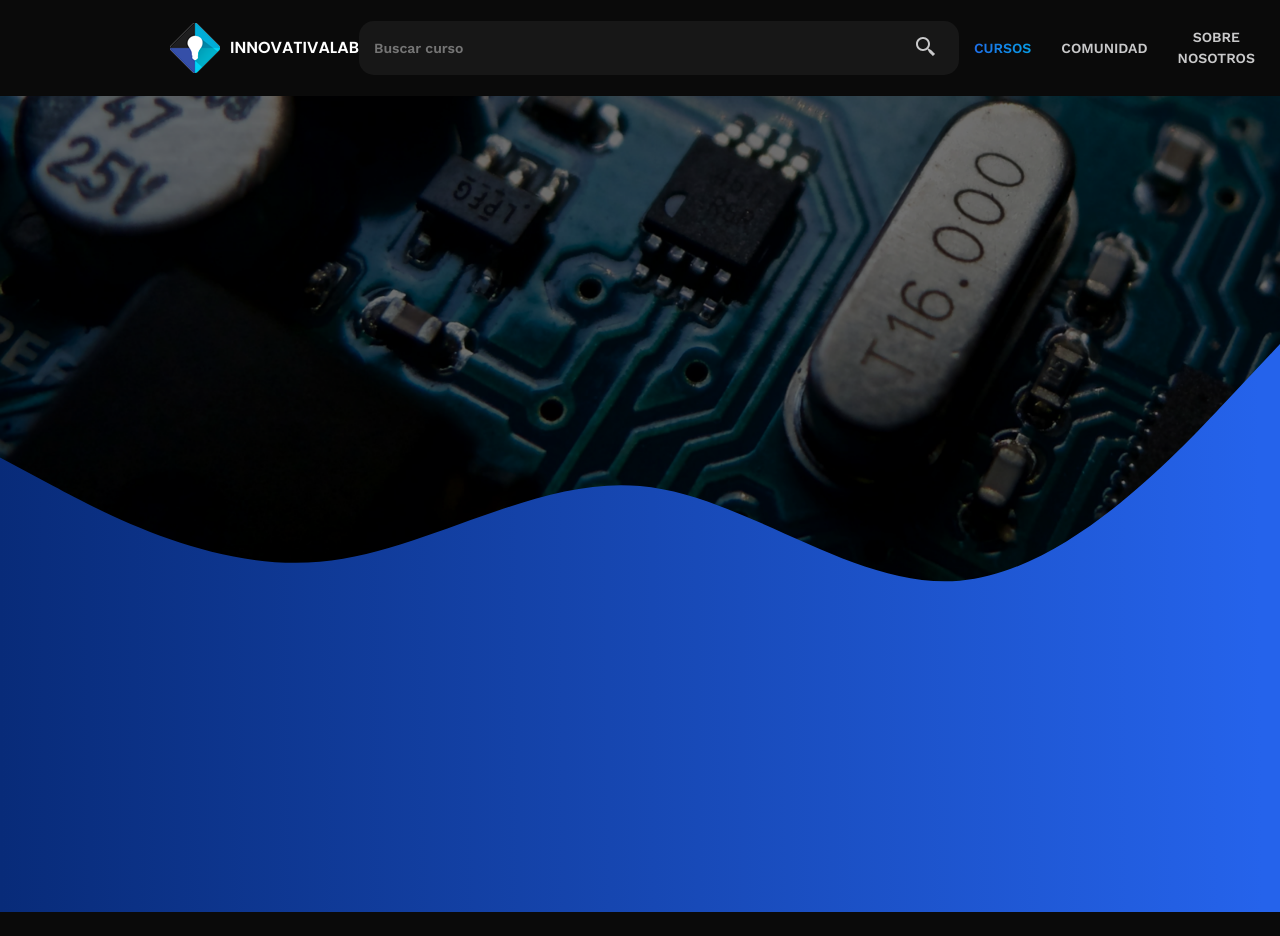
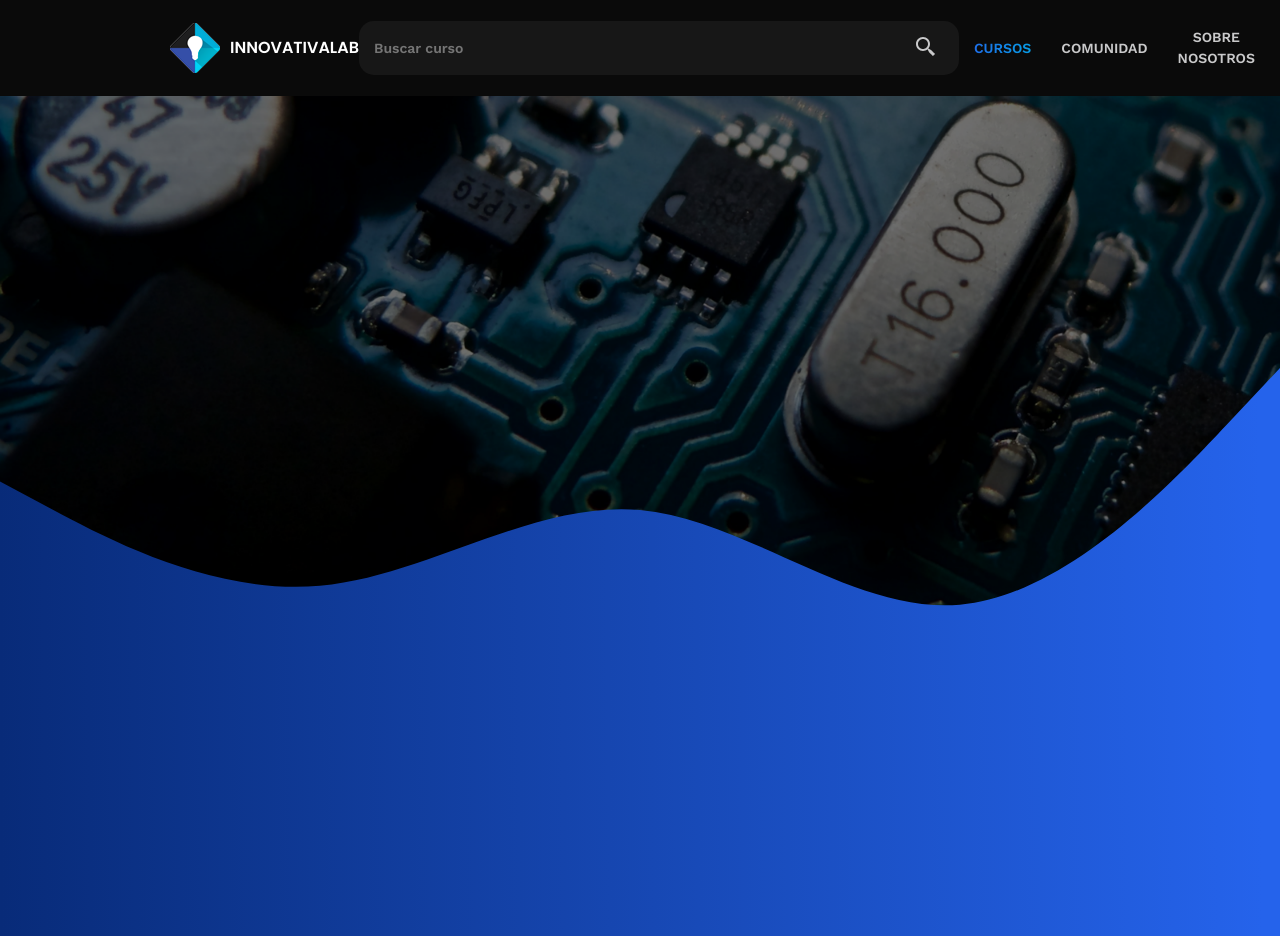
Before and after one commit to InnovativaLab/Pagina-web, a React (Vite) app in the folder PaginaWeb-React/: page / in a window 1280 px wide. Shown: the top 936 px of the page. Before the commit the page ends 912 px from the top, so only its background shows below. Built offline with nearby package versions, Linux system fonts and the light colour scheme.

Commit message:
Add space used

```diff
--- a/PaginaWeb-React/src/App.css
+++ b/PaginaWeb-React/src/App.css
@@ -15,7 +15,10 @@ body{
   padding: 20px 170px;
 }
 .FondoOlas{
-  position: absolute;
-  top: 43vh;
+  position:absolute;
+  top: 46vh;
   width: 100%;
 }
+.contenedorFondoOlas{
+  height: 54vh;
+}
```
